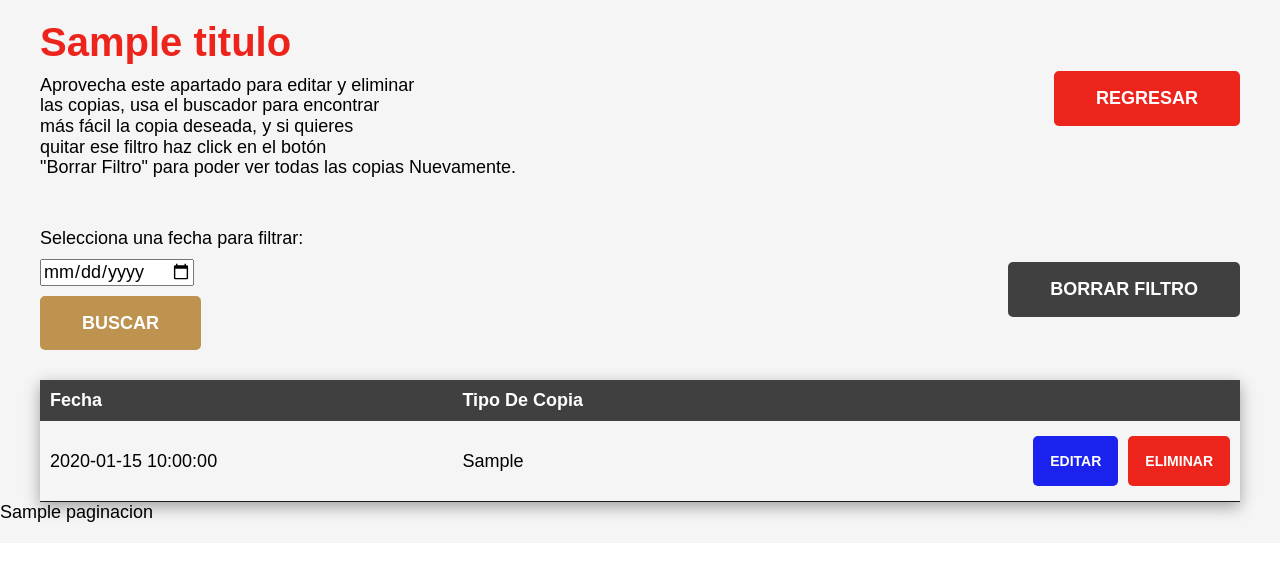
After one commit to CANDELODS/ControlBackUp, a PHP site: template views/incremental/descargarD.php in a window 1280 px wide. The commit adds this page. Shown: the part 238-800 px from the top of the page. Run offline with PHP 8.4, Linux system fonts and the light colour scheme; the template is opened without the code that fills it: most values are stand-ins (such as "Sample title", 1, 10 or a date in 2020); some libraries are stand-ins or nearby versions.

Commit message:
Se empieza a trabajar la funcionalidad para descargar los informes, se empieza por la vista de incremental agregando dos botones "Diaria" y "Mensual" y el routing para el botón "Diaria"

```diff
--- a/public/index.php
+++ b/public/index.php
@@ -9,6 +9,7 @@ use Controllers\ConsejosController;
 use Controllers\CopiasController;
 use Controllers\EquiposController;
 use Controllers\IncrementalController;
+use Controllers\IncrementalInformesController;
 use Controllers\PrincipalController;
 
 $router = new Router();
@@ -26,6 +27,10 @@ $router->get('/principal', [PrincipalController::class, 'principal']);
 // Incremental
 $router->get('/incremental', [IncrementalController::class, 'incremental']);
 $router->post('/incremental', [IncrementalController::class, 'incremental']);
+
+//Incremental Informes
+$router->get('/incremental-descargar-diaria', [IncrementalInformesController::class, 'get']);
+
 
 // Completa
 $router->get('/completa', [CompletaController::class, 'completa']);
--- a/src/scss/base/_variables.scss
+++ b/src/scss/base/_variables.scss
@@ -19,6 +19,7 @@ $gris: #404040;
 $grisClaro: #D9D9D9;
 $grisOscuro: #1E293B;
 $amarillo: #EDC51C;
+$amarilloLight: #EEFF00;
 $verde: #1CED65;
 $verdeDark: #459862;
 $verdeC: #75C251;
--- a/src/scss/ui/baseICE/_baseice.scss
+++ b/src/scss/ui/baseICE/_baseice.scss
@@ -92,6 +92,24 @@
                 padding: 1.5rem 4rem;
             }
         }
+        //Btn Descargar Informes Diarios (Incremental.php)
+        &--d{
+            background-color: v.$cafe;
+            border-color: v.$cafe;
+            width: auto;
+            &:hover{
+                color: v.$cafe;
+            }
+        }
+        //Btn Descargar Informes Mensuales (Incremental.php)
+        &--m{
+            background-color: v.$amarilloLight;
+            border-color: v.$amarilloLight;
+            width: auto;
+            &:hover{
+                color: v.$amarilloLight;
+            }
+        }
     }
 
     &__fi{
@@ -101,6 +119,26 @@
     }
 
     &__f{
+        // font-weight: v.$bold;
+    }
+
+    &__h6{
         font-weight: v.$bold;
+        font-size: 1.9rem;
+    }
+
+    &__descargarI{
+        @include m.contenedor;
+        display: flex;
+        flex-direction: column;
+        gap: 2rem;
+        margin-top: 2rem;
+        align-items: center;
+
+        @include m.tablet{
+            flex-direction: row;
+            gap: 2rem;
+            margin-top: 0;
+        }
     }
 }
--- /dev/null
+++ b/views/incremental/descargarD.php
@@ -0,0 +1,83 @@
+<?php require_once __DIR__ . '/../templates/navegacion.php'; ?>
+<main class="main">
+    <div class="main__contenedor">
+        <div class="main__intro">
+            <h1 class="main__h1"><?php echo $titulo; ?></h1>
+            <p class="main__p">Aprovecha este apartado para editar y eliminar<br>
+                las copias, usa el buscador para encontrar<br>
+                más fácil la copia deseada, y si quieres<br>
+                quitar ese filtro haz click en el botón<br>
+                "Borrar Filtro" para poder ver todas las copias
+                Nuevamente.</p>
+        </div>
+        <div class="main__crear">
+            <a href="/principal" class="main__btn main__btn--c">Regresar</a>
+        </div>
+    </div>
+<!--Este formulario nos permitirá filtrar las copias, mandamos las fechas por la URL y la obtenemos en el CopiasController.php-->
+    <div class="main__filtros">
+        <form class="formularioFiltro" method="GET" action="/copias">
+            <label class="formularioFiltro__label" for="fecha">Selecciona una fecha para filtrar:</label>
+            <input class="formularioFiltro__date" id="fecha" type="date" name="fecha" value="<?php echo $_GET['fecha'] ?? ''; ?>">
+            <input class="formularioFiltro__submit" type="submit" value="Buscar">
+        </form>
+<!--Este enlace nos servirá para volver a ver todos los resultados cuando el usuario haya filtrado los datos-->
+        <a href="/copias?page=1" class="main__btn main__btn--bf">Borrar Filtro</a>
+
+    </div>
+
+    <div class="tabla">
+        <!-- Verifficamos si hay copias para mostrar -->
+        <?php if (!empty($copias)) { ?>
+            <table class="table">
+                <thead class="table__thead">
+                    <tr>
+                        <th scope="col" class="table__th">Fecha</th>
+                        <th scope="col" class="table__th">Tipo De Copia</th>
+                        <th scope="col" class="table__th"></th>
+                    </tr>
+                </thead>
+                <tbody class="table__tbody">
+                    <!-- Iteramos copia por copia -->
+                    <?php foreach ($copias as $copia) { ?>
+                        <tr class="table__tr">
+                            <td data-label="Fecha" class="table__td">
+                                 <!-- Mostramos la fecha de cada copia -->
+                                <?php echo $copia->fecha; ?>
+                            </td>
+                            <td data-label="Tipo De Copia" class="table__td">
+                                 <!-- Mostramos el tiopoDeCopia de cada copia -->
+                                <?php echo $copia->tipoDeCopia; ?>
+                            </td>
+                            <td class="table__td--acciones">
+                                 <!-- Enlace para redirigir al usuario a la vista de editar-copia, además se manda el id de la copiaEncabezao a editar
+                                 por medio de la URL -->
+                                <a class="table__accion table__accion--editar" href="editar-copia?id=<?php echo $copia->id; ?>">Editar</a>
+                                 <!-- Botón para eliminar un equipo, además tiene un input de tipo hidden el cual manda el id del equipo
+                                 al servidor y así poder eliminar el equipo -->
+                                <form method="post" action="eliminar-copia" class="table__form">
+                                    <input type="hidden" name="id" value="<?php echo $copia->id; ?>">
+                                    <button class="table__accion table__accion--eliminar" type="submit">
+                                        Eliminar
+                                    </button>
+                                </form>
+                            </td>
+                        </tr>
+                    <?php } ?> <!--Fin foreach($copias as $copia)-->
+                </tbody>
+            </table>
+        <?php } else { ?>
+            <!--En CopiasController mandamos a la vista la variable $sin_resultados, la cual es true si no hay
+            Resultados y false si se encontraron resultados al usar el filtro  -->
+            <?php if ($sin_resultados) { ?>
+                 <p class="alerta alerta__error">No se encontraron copias con la fecha ingresada.</p>
+                <?php } else { ?>
+            <p class="text-center">No Hay Copias Para Listar</p>
+            <?php } ?>
+        <?php } ?><!--Fin if(!empty($copias))-->
+    </div>
+    <!-- Mostramos los enlaces de la paginación -->
+    <?php
+    echo $paginacion;
+    ?>
+</main>
--- a/views/incremental/incremental.php
+++ b/views/incremental/incremental.php
@@ -88,4 +88,9 @@
         </div>
     </form>
 <!-- No necesitamos paginación en este archivo ya que estamos usando un scroll en la tabla -->
+    <div class="main__descargarI">
+        <h6 class="main__h6">Descargar Informes</h6>
+        <a href="/incremental-descargar-diaria" class="main__btn main__btn--d">Diaria</a>
+        <a href="/incremental-descargar-mensual" class="main__btn main__btn--m">Mensual</a>
+    </div>
 </main>
```
Also changed, not shown: controllers/IncrementalInformesController.php (added, +81 -0 lines), public/build/css/app.css, 1 other file.
